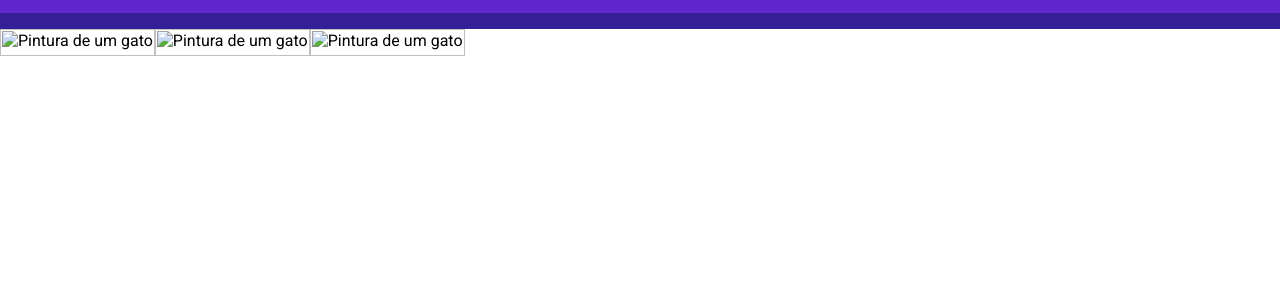
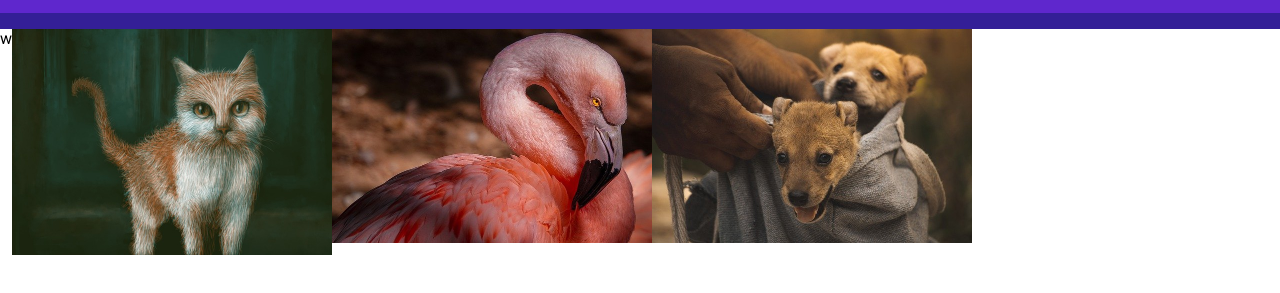
Before and after one commit to veronicamdiaz/jquery-galeria-fotos, a plain HTML site: page index.html in a window 1280 px wide. Shown: the part 57-350 px from the top of the page. Drawn offline with nearby package versions, Linux system fonts and the light colour scheme.

Commit message:
commit inicial

```diff
--- a/index.html
+++ b/index.html
@@ -23,33 +23,34 @@
         <button type="submit">Adicionar</button>
         <button type="reset" id="botao-cancelar">Cancelar</button>
     </form>
-    <ul>
+    <ul>w
       <li>
-        <img src="./images/foto1.jpg" alt="Pintura de um gato"/>
+        <img src="./foto1.jpg" alt="Pintura de um gato"/>
         <div class="overlay-imagem-link">
-          <a href="./images/foto1.jpg" title="Ver imagem em tamanho real" target="_blank" >
+          <a href="./foto1.jpg" title="Ver imagem em tamanho real" target="_blank" >
             Ver imagem em tamanho real
           </a>
         </div>
       </li>
       <li>
-        <img src="./images/foto2.jpg" alt="Pintura de um gato"/>
+        <img src="./foto2.jpg" alt="Pintura de um gato"/>
         <div class="overlay-imagem-link">
-          <a href="./images/foto2.jpg" title="Ver imagem em tamanho real" target="_blank" >
+          <a href="./foto2.jpg" title="Ver imagem em tamanho real" target="_blank" >
             Ver imagem em tamanho real
           </a>
         </div>
       </li>
       <li>
-        <img src="./images/foto3.jpg" alt="Pintura de um gato"/>
+        <img src="./foto3.jpg" alt="Pintura de um gato"/>
         <div class="overlay-imagem-link">
-          <a href="./images/foto3.jpg" title="Ver imagem em tamanho real" target="_blank" >
+          <a href="./foto3.jpg" title="Ver imagem em tamanho real" target="_blank" >
             Ver imagem em tamanho real
           </a>
         </div>
       </li>
     </ul>
   <script src = "https://code.jquery.com/jquery-3.7.1.min.js"></script>
+  <script src="./main.js"></script>
 </body>
 
 </html>
--- a/main.js
+++ b/main.js
@@ -9,7 +9,7 @@ $(document).ready(function(){
 
     $('form').on('submit', function(e) {
         e.preventDefault();
-        const enderecoDaNovaImagem = $('endereco-imagem-nova').val();
+        const enderecoDaNovaImagem = $('#endereco-imagem-nova').val();
         const novoItem = $('<li style="display: none"></li>');
         $(`<img src="${enderecoDaNovaImagem}" />`).appendTo(novoItem);
         $(`
```
Also changed, not shown: foto1.jpg (added), foto2.jpg (added), foto3.jpg (added), foto4.jpg (added), foto5.jpg (added).
